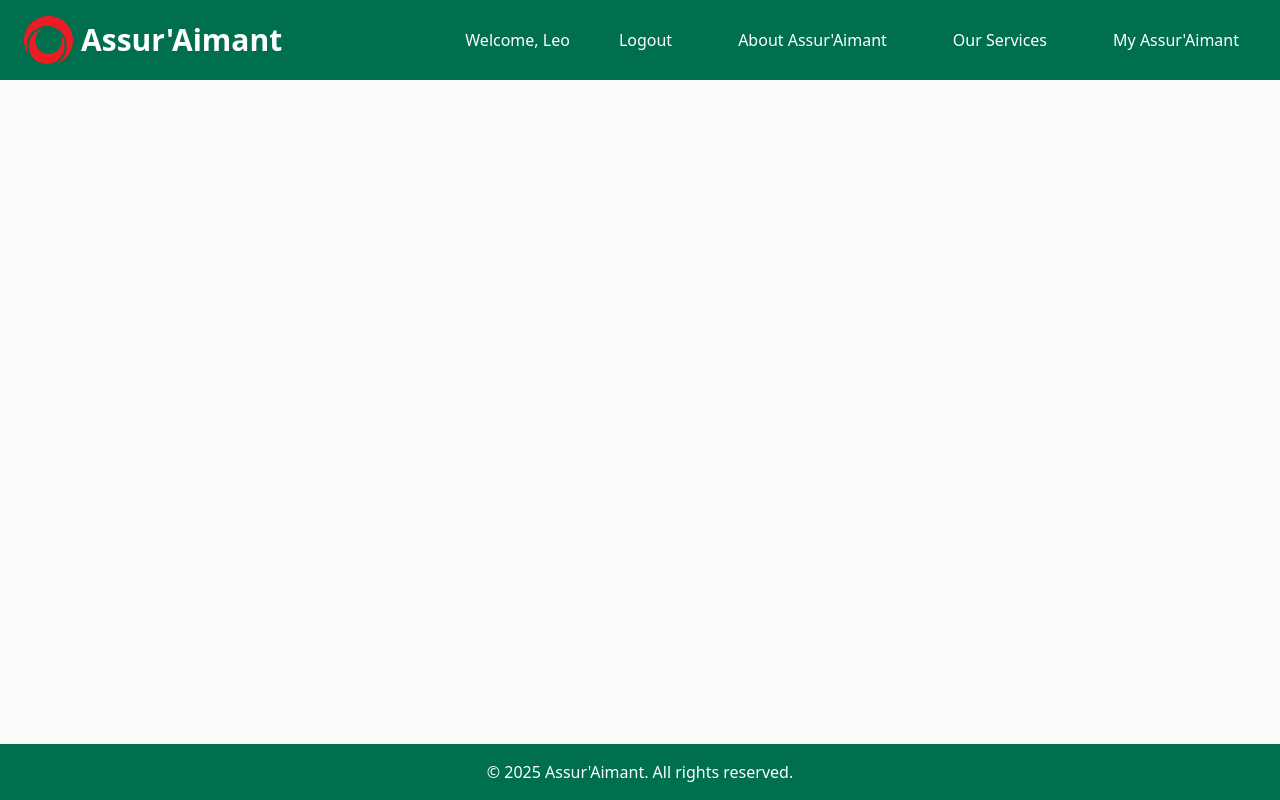
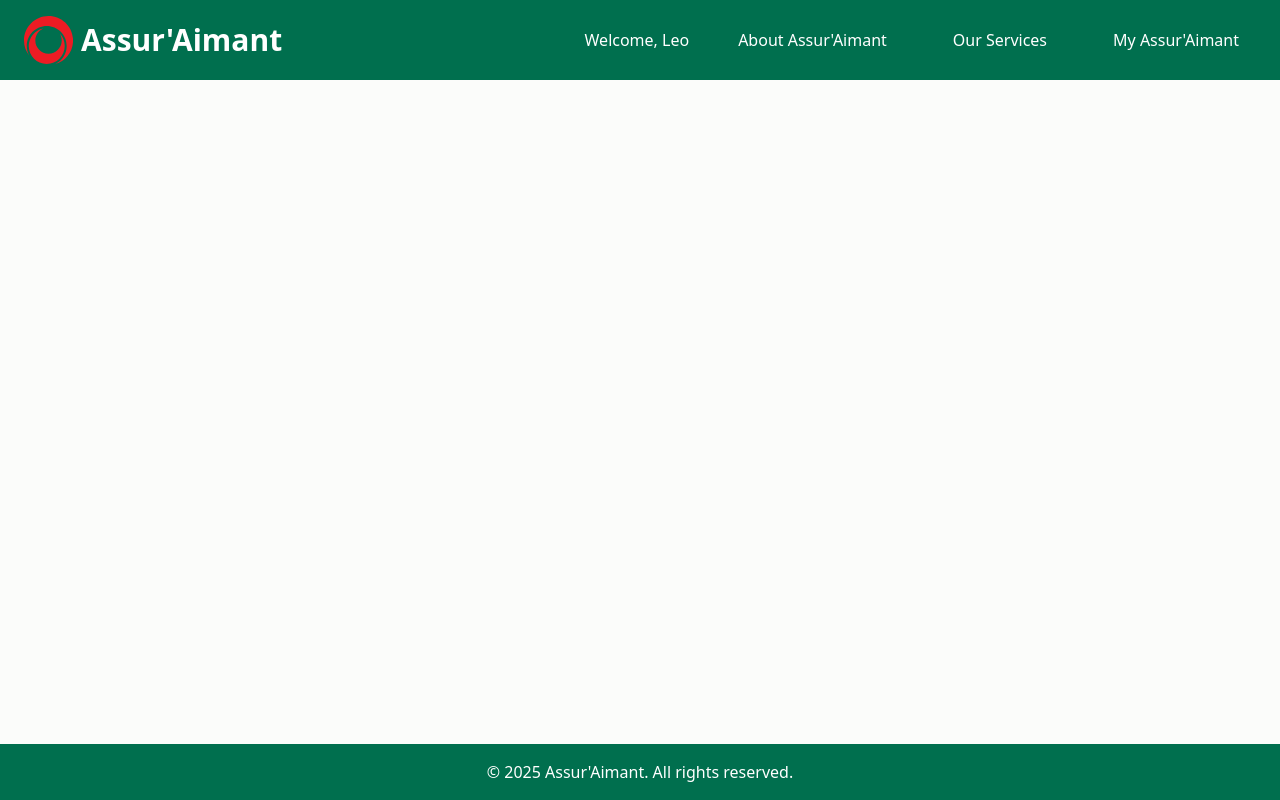
Before and after one commit to MichAdebayo/brief_django_application, a Django app: page /testing/ in a window 1280 px wide. Run offline with Django 5.2, Linux system fonts and the light colour scheme; a user stored in the database is signed in; some libraries are stand-ins or nearby versions.

Commit message:
projet complete

```diff
--- a/brief_app/brief_app/settings.py
+++ b/brief_app/brief_app/settings.py
@@ -27,7 +27,7 @@ BASE_DIR = Path(__file__).resolve().parent.parent
 SECRET_KEY = os.getenv('SECRET_KEY', 'default_secret_key') # Default value if not defined
 
 # SECURITY WARNING: don't run with debug turned on in production!
-DEBUG = os.getenv('DEBUG', 'False') == 'False' # Convert the string to boolean
+# DEBUG = os.getenv('DEBUG', 'False') == 'False' # Convert the string to boolean
 
 ALLOWED_HOSTS = ['localhost', '127.0.0.1']
 
--- a/brief_app/insurance_app/templates/insurance_app/base_final.html
+++ b/brief_app/insurance_app/templates/insurance_app/base_final.html
@@ -1,4 +1,4 @@
-{% load static %}
+% load static %}
 
 <!DOCTYPE html>
 <html lang="en">
@@ -37,12 +37,6 @@
                     {% if user.is_authenticated %}
                     <!-- Welcome and Logout (Authenticated) -->
                     <span class="text-white">Welcome, {{ user.username }}</span>
-                        <form action="{% url 'logout_user' %}" method="POST" class="inline">
-                                {% csrf_token %}
-                                <button type="submit" class="px-4 py-2 border border-transparent rounded hover:bg-[#ed1c24] hover:text-white transition-all">
-                                                    Logout
-                                </button>
-                                </form>
                         <!-- About Us -->
                         <div x-data="{ open: false }" class="relative inline-block">
                             <button @click="open = !open" class="px-4 py-2 border border-transparent rounded hover:bg-[#ed1c24] hover:text-white transition-all">
@@ -74,6 +68,7 @@
                                 <a href="{% url 'welcome' %}" class="block px-3 py-1.5 text-sm hover:bg-gray-200">My Account</a>
                                 <a href="{% url 'profile' %}" class="block px-3 py-1.5 text-sm hover:bg-gray-200">Edit Profile</a>
                                 <a href="{% url 'changepassword' %}" class="block px-3 py-1.5 text-sm hover:bg-gray-200">Change Password</a>
+                                <a href="{% url 'logout_user' %}" class="block px-3 py-1.5 text-sm hover:bg-gray-200">Logout</a>
                             </div>
                     {% else %}
 
```
Also changed, not shown: brief_app/db.sqlite3.
